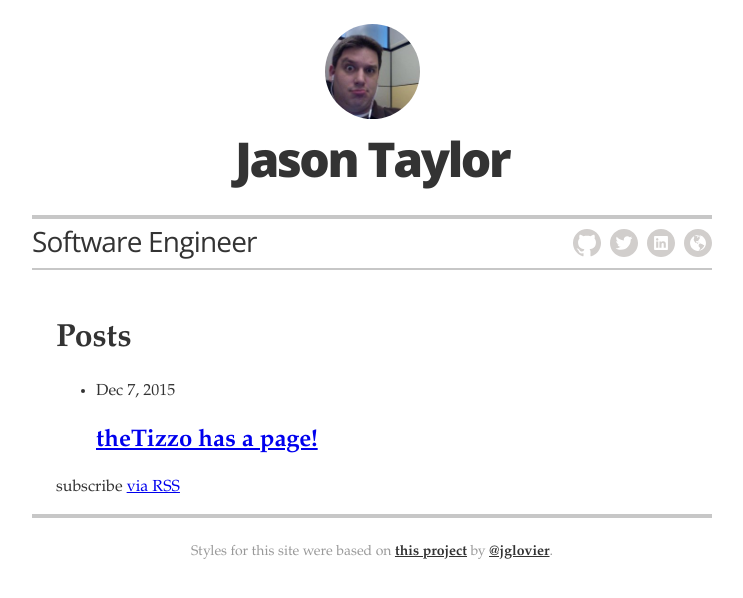
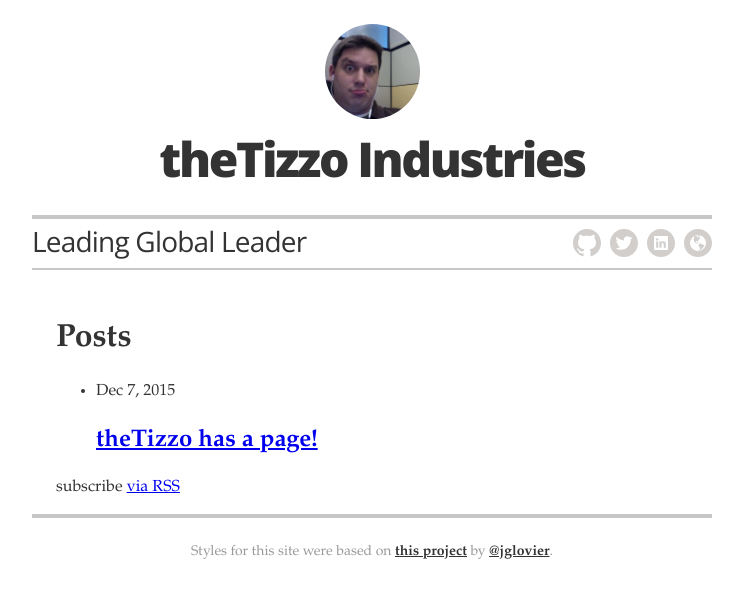
Before and after one commit to thetizzo/thetizzo.github.io, a Jekyll site: the page built from index.html, in a window 1280 px wide. Shown: the top 598 px of the page, without its empty margins (268-1011 px from the left). Built offline with Jekyll 4.4.1, drawn with Linux system fonts in a browser that asks for light colours; nearby versions of some CDN libraries.

Commit message:
Updated header for site.

```diff
--- a/_includes/header.html
+++ b/_includes/header.html
@@ -1,18 +1,14 @@
 <header class="page-header">
-
   {% if site.avatar == 'true' %}
   <a href="{{ site.baseurl }}/">
     <img src="{{ site.baseurl }}/images/avatar.jpg" alt="my photo" class="avatar">
   </a>
   {% endif %}
 
-  <h1 class="header-name">{{ site.resume.name }}</h1>
+  <h1 class="header-name">theTizzo Industries</h1>
 
   <div class="title-bar">
-
-    <h2 class="header-title">{{ site.resume.title }}</h2>
-
+    <h2 class="header-title">Leading Global Leader</h2>
     {% include icon-links.html %}
   </div>
-
 </header>
```
